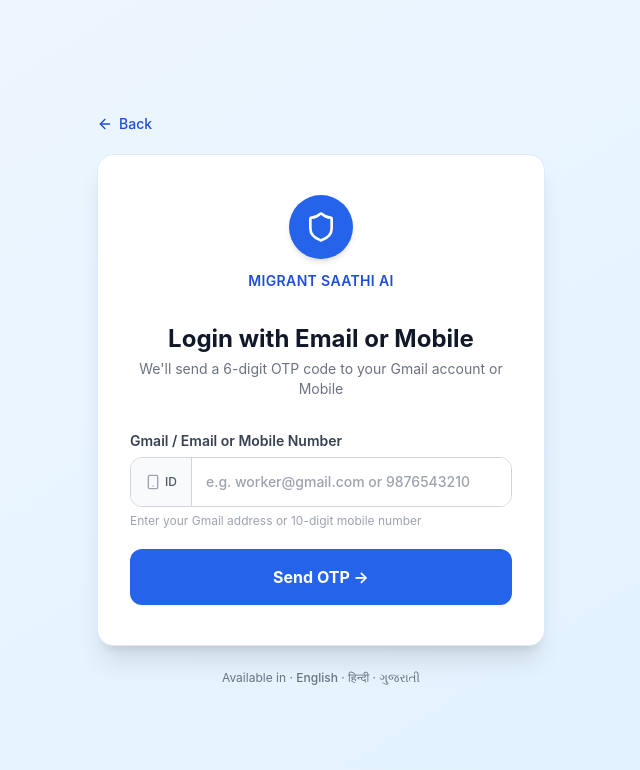
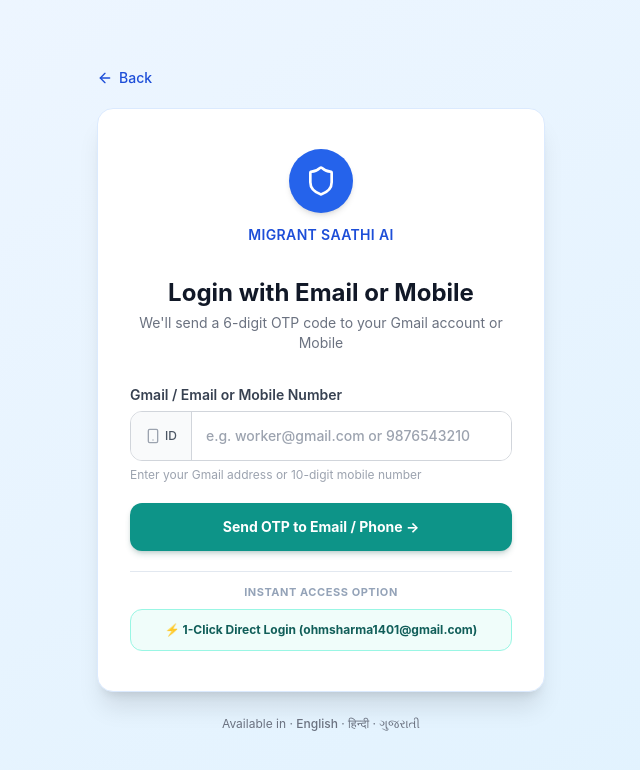
Before and after one commit to ohmsharma1401-rgb/migrant-saathi-ai, a React (Vite) app in the folder frontend/: page /login/worker in a window 1280 px wide. Shown: the top 770 px of the page, without its empty margins (319-959 px from the left). Built offline with nearby package versions, Linux system fonts and the light colour scheme.

Commit message:
Optimize_background_threading_for_Gmail_OTP_delivery_and_add_1click_direct_worker_login

```diff
--- a/frontend/src/pages/public/WorkerLogin.tsx
+++ b/frontend/src/pages/public/WorkerLogin.tsx
@@ -267,13 +267,34 @@
             <button
               type="submit"
               disabled={mobileForm.formState.isSubmitting}
-              className="w-full flex items-center justify-center gap-2 rounded-xl bg-blue-600 hover:bg-blue-700 active:bg-blue-800 text-white font-bold py-4 text-base transition-colors disabled:opacity-60 disabled:cursor-not-allowed shadow-sm"
+              className="w-full flex items-center justify-center gap-2 rounded-xl bg-teal-600 hover:bg-teal-700 active:bg-teal-800 text-white font-bold py-3.5 text-sm transition-all disabled:opacity-60 disabled:cursor-not-allowed shadow-md shadow-teal-900/20"
             >
               {mobileForm.formState.isSubmitting ? (
-                <Loader2 className="h-5 w-5 animate-spin" />
+                <Loader2 className="h-4 w-4 animate-spin" />
               ) : null}
-              Send OTP →
+              Send OTP to Email / Phone →
             </button>
+
+            <div className="pt-3 border-t border-slate-200 mt-4 space-y-2">
+              <p className="text-[11px] font-bold text-slate-400 uppercase text-center tracking-wider">
+                Instant Access Option
+              </p>
+              <button
+                type="button"
+                onClick={() => {
+                  const inputVal = mobileForm.getValues('mobile_number').trim() || 'ohmsharma1401@gmail.com'
+                  setAuth(
+                    { id: 'worker-demo-1234', role: 'worker', email: inputVal.includes('@') ? inputVal : 'ohmsharma1401@gmail.com', mobile_number: !inputVal.includes('@') ? inputVal : '9876543210' },
+                    'demo-access-token',
+                    'demo-refresh-token'
+                  )
+                  navigate('/worker')
+                }}
+                className="w-full flex items-center justify-center gap-2 rounded-xl bg-teal-50 hover:bg-teal-100 border border-teal-200 text-teal-800 font-bold py-3 text-xs transition-all shadow-xs"
+              >
+                ⚡ 1-Click Direct Login ({mobileForm.getValues('mobile_number').trim() || 'ohmsharma1401@gmail.com'})
+              </button>
+            </div>
           </form>
         )}
 
```
Also changed, not shown: 1 other file (tests, documents, lock files or other folders).
